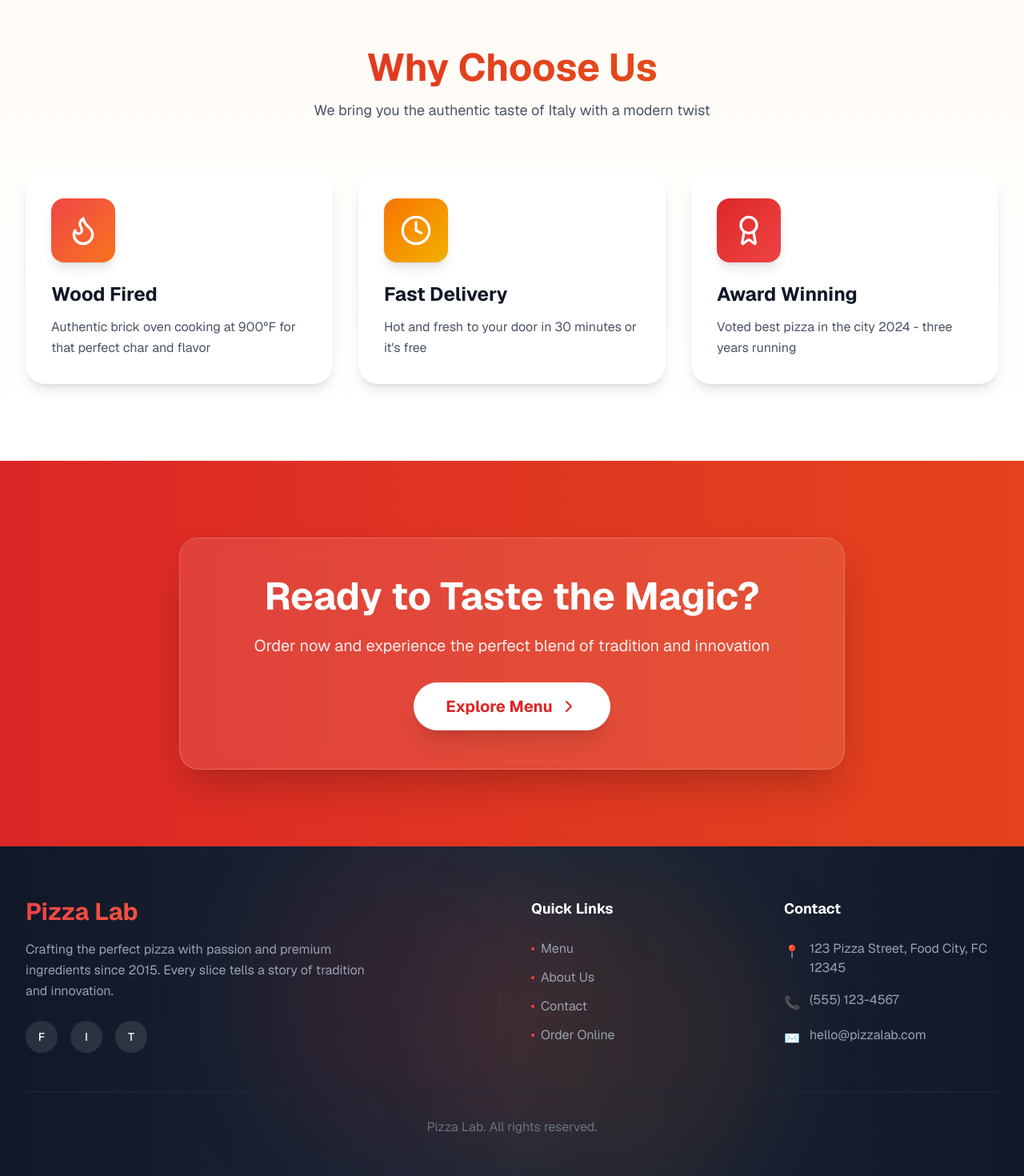
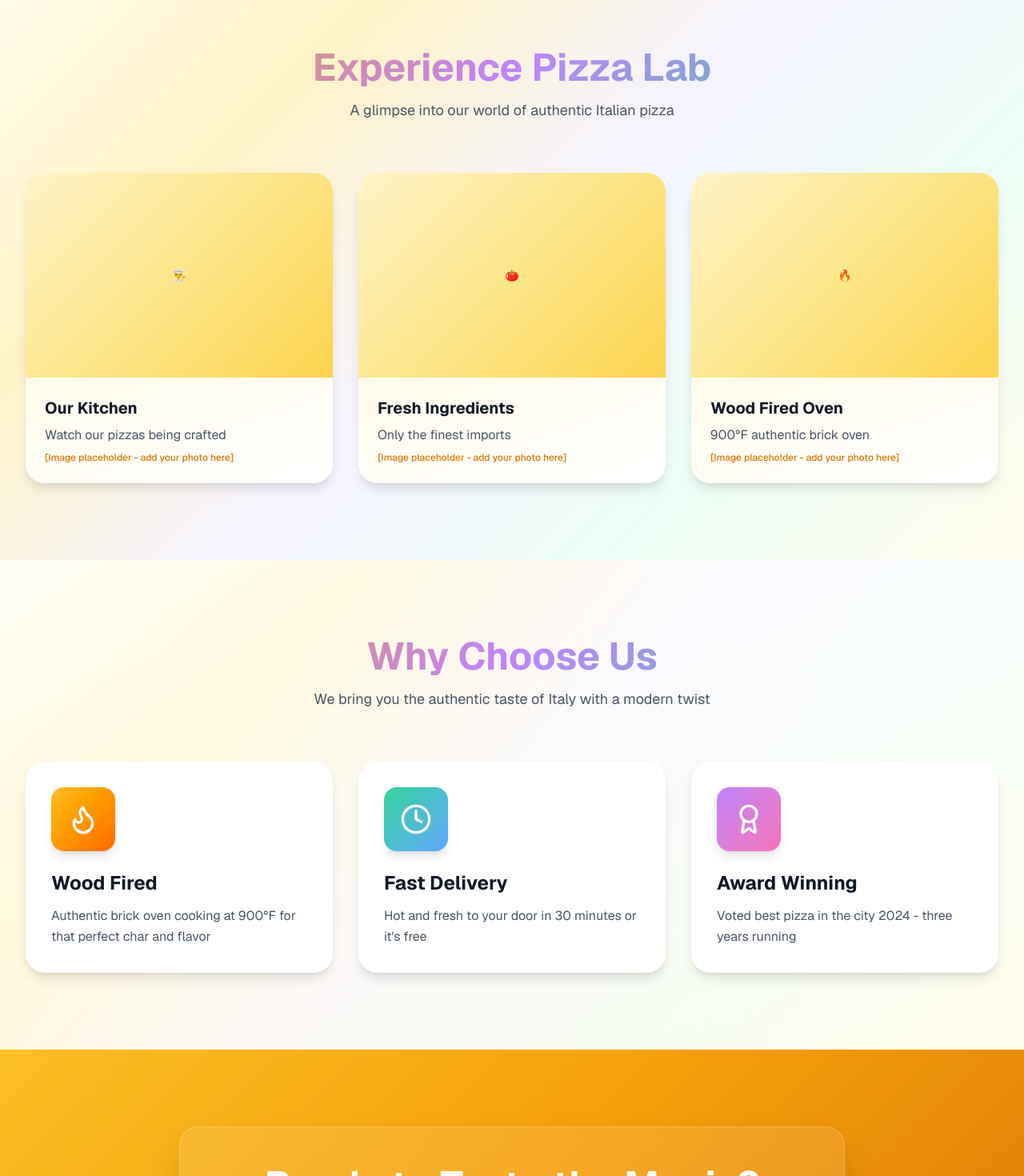
Before and after one commit to zeedo-group/pizzalab, a Next.js app: page / in a window 1280 px wide. Shown: the part 900-2370 px from the top of the page at 80% size. Built offline with nearby package versions, Linux system fonts and the light colour scheme.

Commit message:
Update-to-shiny-gold-aurora-theme

```diff
--- a/src/app/globals.css
+++ b/src/app/globals.css
@@ -5,26 +5,20 @@
   --color-foreground: var(--foreground);
   --font-sans: var(--font-geist-sans);
   --font-mono: var(--font-geist-mono);
-  --color-red-50: #fef2f2;
-  --color-red-100: #fee2e2;
-  --color-red-200: #fecaca;
-  --color-red-300: #fca5a5;
-  --color-red-400: #f87171;
-  --color-red-500: #ef4444;
-  --color-red-600: #dc2626;
-  --color-red-700: #b91c1c;
-  --color-red-800: #991b1b;
-  --color-red-900: #7f1d1d;
-  --color-orange-50: #fff7ed;
-  --color-orange-100: #ffedd5;
-  --color-orange-200: #fed7aa;
-  --color-orange-300: #fdba74;
-  --color-orange-400: #fb923c;
-  --color-orange-500: #f97316;
-  --color-orange-600: #ea580c;
-  --color-orange-700: #c2410c;
-  --color-orange-800: #9a3412;
-  --color-orange-900: #7c2d12;
+  --color-amber-50: #fffbeb;
+  --color-amber-100: #fef3c7;
+  --color-amber-200: #fde68a;
+  --color-amber-300: #fcd34d;
+  --color-amber-400: #fbbf24;
+  --color-amber-500: #f59e0b;
+  --color-amber-600: #d97706;
+  --color-amber-700: #b45309;
+  --color-amber-800: #92400e;
+  --color-amber-900: #78350f;
+  --color-aurora-purple: #c084fc;
+  --color-aurora-green: #34d399;
+  --color-aurora-blue: #60a5fa;
+  --color-aurora-pink: #f472b6;
 }
 
 :root {
@@ -47,122 +41,55 @@ body {
 }
 
 @keyframes fade-in-up {
-  from {
-    opacity: 0;
-    transform: translateY(20px);
-  }
-  to {
-    opacity: 1;
-    transform: translateY(0);
-  }
+  from { opacity: 0; transform: translateY(20px); }
+  to { opacity: 1; transform: translateY(0); }
 }
 
 @keyframes fade-in-down {
-  from {
-    opacity: 0;
-    transform: translateY(-20px);
-  }
-  to {
-    opacity: 1;
-    transform: translateY(0);
-  }
-}
-
-@keyframes fade-in-left {
-  from {
-    opacity: 0;
-    transform: translateX(-20px);
-  }
-  to {
-    opacity: 1;
-    transform: translateX(0);
-  }
-}
-
-@keyframes fade-in-right {
-  from {
-    opacity: 0;
-    transform: translateX(20px);
-  }
-  to {
-    opacity: 1;
-    transform: translateX(0);
-  }
+  from { opacity: 0; transform: translateY(-20px); }
+  to { opacity: 1; transform: translateY(0); }
 }
 
 @keyframes float {
-  0%, 100% {
-    transform: translateY(0);
-  }
-  50% {
-    transform: translateY(-10px);
-  }
+  0%, 100% { transform: translateY(0); }
+  50% { transform: translateY(-10px); }
+}
+
+@keyframes gradient-shift {
+  0% { background-position: 0% 50%; }
+  50% { background-position: 100% 50%; }
+  100% { background-position: 0% 50%; }
+}
+
+@keyframes aurora-shift {
+  0% { background-position: 0% 50%; }
+  50% { background-position: 100% 50%; }
+  100% { background-position: 0% 50%; }
 }
 
 @keyframes pulse-glow {
-  0%, 100% {
-    box-shadow: 0 0 20px rgba(220, 38, 38, 0.3);
-  }
-  50% {
-    box-shadow: 0 0 40px rgba(220, 38, 38, 0.6);
-  }
-}
-
-@keyframes gradient-shift {
-  0% {
-    background-position: 0% 50%;
-  }
-  50% {
-    background-position: 100% 50%;
-  }
-  100% {
-    background-position: 0% 50%;
-  }
+  0%, 100% { box-shadow: 0 0 20px rgba(251, 191, 36, 0.3); }
+  50% { box-shadow: 0 0 40px rgba(251, 191, 36, 0.6); }
 }
 
 @keyframes scale-in {
-  from {
-    opacity: 0;
-    transform: scale(0.9);
-  }
-  to {
-    opacity: 1;
-    transform: scale(1);
-  }
+  from { opacity: 0; transform: scale(0.9); }
+  to { opacity: 1; transform: scale(1); }
 }
 
-.animate-fade-in-up {
-  animation: fade-in-up 0.6s ease-out forwards;
-}
-
-.animate-fade-in-down {
-  animation: fade-in-down 0.6s ease-out forwards;
-}
-
-.animate-fade-in-left {
-  animation: fade-in-left 0.6s ease-out forwards;
-}
-
-.animate-fade-in-right {
-  animation: fade-in-right 0.6s ease-out forwards;
-}
-
-.animate-float {
-  animation: float 3s ease-in-out infinite;
-}
-
-.animate-pulse-glow {
-  animation: pulse-glow 2s ease-in-out infinite;
-}
-
+.animate-fade-in-up { animation: fade-in-up 0.6s ease-out forwards; }
+.animate-fade-in-down { animation: fade-in-down 0.6s ease-out forwards; }
+.animate-float { animation: float 3s ease-in-out infinite; }
 .animate-gradient {
   background-size: 200% 200%;
   animation: gradient-shift 3s ease infinite;
 }
-
-.animate-scale-in {
-  animation: scale-in 0.5s ease-out forwards;
+.animate-aurora {
+  background-size: 400% 400%;
+  animation: aurora-shift 8s ease infinite;
 }
+.animate-pulse-glow { animation: pulse-glow 2s ease-in-out infinite; }
+.animate-scale-in { animation: scale-in 0.5s ease-out forwards; }
 
 .line-clamp-2 {
   display: -webkit-box;
@@ -171,12 +98,37 @@ body {
   overflow: hidden;
 }
 
-.bg-pattern {
-  background-image: radial-gradient(circle at 1px 1px, rgba(0,0,0,0.05) 1px, transparent 0);
-  background-size: 20px 20px;
+.bg-aurora-gradient {
+  background: linear-gradient(135deg, #fbbf24 0%, #f59e0b 25%, #c084fc 50%, #34d399 75%, #fbbf24 100%);
 }
 
-.bg-dots {
-  background-image: radial-gradient(circle, rgba(220, 38, 38, 0.1) 1px, transparent 1px);
-  background-size: 30px 30px;
+.bg-aurora-subtle {
+  background: linear-gradient(135deg, #fffbeb 0%, #fef3c7 25%, #f5f3ff 50%, #ecfdf5 75%, #fffbeb 100%);
 }
+
+.bg-aurora-hero {
+  background: linear-gradient(135deg, #f59e0b 0%, #fbbf24 20%, #c084fc 40%, #34d399 60%, #60a5fa 80%, #f59e0b 100%);
+}
+
+.bg-shiny-orange {
+  background: linear-gradient(135deg, #fbbf24 0%, #f59e0b 50%, #d97706 100%);
+}
+
+.text-aurora-gradient {
+  background: linear-gradient(135deg, #f59e0b, #c084fc, #34d399);
+  -webkit-background-clip: text;
+  -webkit-text-fill-color: transparent;
+  background-clip: text;
+}
+
+.placeholder-image {
+  background: linear-gradient(135deg, #fef3c7 0%, #fde68a 50%, #fcd34d 100%);
+  display: flex;
+  align-items: center;
+  justify-content: center;
+  color: #92400e;
+  font-weight: 600;
+  font-size: 0.875rem;
+  text-align: center;
+  padding: 1rem;
+}
--- a/src/app/page.tsx
+++ b/src/app/page.tsx
@@ -9,15 +9,15 @@ export default function Home() {
     <div className="pt-16">
       {/* Hero Section */}
       <section className="relative min-h-screen flex items-center justify-center overflow-hidden">
-        {/* Animated background layers */}
-        <div className="absolute inset-0 bg-gradient-to-br from-red-600 via-orange-500 to-yellow-500 animate-gradient" />
-        <div className="absolute inset-0 bg-[url('/pizza-bg.svg')] bg-cover bg-center opacity-30 mix-blend-overlay" />
+        <div className="absolute inset-0 bg-aurora-hero animate-aurora opacity-90" />
         <div className="absolute inset-0 bg-pattern opacity-30" />
+        <div className="absolute inset-0 bg-gradient-to-b from-transparent via-black/10 to-black/30" />
 
-        {/* Floating decorative elements */}
-        <div className="absolute top-20 left-10 w-32 h-32 bg-white/10 rounded-full blur-3xl animate-float" />
-        <div className="absolute bottom-20 right-10 w-48 h-48 bg-orange-300/20 rounded-full blur-3xl animate-float" style={{ animationDelay: "1s" }} />
-        <div className="absolute top-1/2 left-1/4 w-24 h-24 bg-red-300/20 rounded-full blur-2xl animate-float" style={{ animationDelay: "2s" }} />
+        {/* Floating aurora orbs */}
+        <div className="absolute top-20 left-10 w-32 h-32 bg-aurora-purple/30 rounded-full blur-3xl animate-float" />
+        <div className="absolute bottom-20 right-10 w-48 h-48 bg-aurora-green/30 rounded-full blur-3xl animate-float" style={{ animationDelay: "1s" }} />
+        <div className="absolute top-1/2 left-1/4 w-24 h-24 bg-aurora-blue/30 rounded-full blur-2xl animate-float" style={{ animationDelay: "2s" }} />
+        <div className="absolute top-1/3 right-1/4 w-20 h-20 bg-aurora-pink/20 rounded-full blur-2xl animate-float" style={{ animationDelay: "1.5s" }} />
 
         <div className="relative z-10 text-center text-white px-4 max-w-5xl mx-auto">
           <motion.div
@@ -57,13 +57,13 @@ export default function Home() {
           >
             <Link
               href="/menu"
-              className="group bg-white text-red-600 px-10 py-5 rounded-full font-bold text-xl hover:bg-gray-100 transition-all shadow-2xl hover:shadow-white/50 hover:scale-105 flex items-center justify-center gap-2"
+              className="group bg-white text-amber-600 px-10 py-5 rounded-full font-bold text-xl hover:bg-gray-100 transition-all shadow-2xl hover:shadow-white/50 hover:scale-105 flex items-center justify-center gap-2"
             >
               View Menu <ChevronRight className="w-6 h-6 group-hover:translate-x-1 transition-transform" />
             </Link>
             <Link
               href="/order"
-              className="border-2 border-white text-white px-10 py-5 rounded-full font-bold text-xl hover:bg-white hover:text-red-600 transition-all shadow-2xl hover:scale-105"
+              className="border-2 border-white text-white px-10 py-5 rounded-full font-bold text-xl hover:bg-white hover:text-amber-600 transition-all shadow-2xl hover:scale-105"
             >
               Order Now
             </Link>
@@ -78,9 +78,9 @@ export default function Home() {
         </div>
       </section>
 
-      {/* Features Section */}
+      {/* Image Gallery Section */}
       <section className="py-24 bg-white relative overflow-hidden">
-        <div className="absolute inset-0 bg-gradient-to-b from-orange-50/50 to-transparent" />
+        <div className="absolute inset-0 bg-aurora-subtle" />
         <div className="max-w-7xl mx-auto px-4 sm:px-6 lg:px-8 relative">
           <motion.div
             initial={{ opacity: 0, y: 20 }}
@@ -88,7 +88,54 @@ export default function Home() {
             viewport={{ once: true }}
             className="text-center mb-16"
           >
-            <h2 className="text-5xl font-bold mb-4 bg-gradient-to-r from-red-600 to-orange-600 bg-clip-text text-transparent">
+            <h2 className="text-5xl font-bold mb-4 text-aurora-gradient">
+              Experience Pizza Lab
+            </h2>
+            <p className="text-gray-600 text-lg max-w-2xl mx-auto">
+              A glimpse into our world of authentic Italian pizza
+            </p>
+          </motion.div>
+
+          <div className="grid grid-cols-1 md:grid-cols-3 gap-8">
+            {[
+              { title: "Our Kitchen", emoji: "👨‍🍳", desc: "Watch our pizzas being crafted" },
+              { title: "Fresh Ingredients", emoji: "🍅", desc: "Only the finest imports" },
+              { title: "Wood Fired Oven", emoji: "🔥", desc: "900°F authentic brick oven" },
+            ].map((item, i) => (
+              <motion.div
+                key={item.title}
+                initial={{ opacity: 0, y: 30 }}
+                whileInView={{ opacity: 1, y: 0 }}
+                viewport={{ once: true }}
+                transition={{ delay: i * 0.2 }}
+                whileHover={{ y: -10, scale: 1.02 }}
+                className="group relative bg-white rounded-3xl overflow-hidden shadow-lg hover:shadow-2xl transition-all duration-300"
+              >
+                <div className="h-64 placeholder-image text-6xl">
+                  {item.emoji}
+                </div>
+                <div className="p-6 bg-gradient-to-br from-amber-50 to-white">
+                  <h3 className="text-xl font-bold mb-2 text-gray-900">{item.title}</h3>
+                  <p className="text-gray-600">{item.desc}</p>
+                  <p className="text-xs text-amber-600 mt-2 font-medium">[Image placeholder - add your photo here]</p>
+                </div>
+              </motion.div>
+            ))}
+          </div>
+        </div>
+      </section>
+
+      {/* Features Section */}
+      <section className="py-24 bg-gradient-to-b from-white to-amber-50 relative overflow-hidden">
+        <div className="absolute inset-0 bg-aurora-subtle opacity-50" />
+        <div className="max-w-7xl mx-auto px-4 sm:px-6 lg:px-8 relative">
+          <motion.div
+            initial={{ opacity: 0, y: 20 }}
+            whileInView={{ opacity: 1, y: 0 }}
+            viewport={{ once: true }}
+            className="text-center mb-16"
+          >
+            <h2 className="text-5xl font-bold mb-4 text-aurora-gradient">
               Why Choose Us
             </h2>
             <p className="text-gray-600 text-lg max-w-2xl mx-auto">
@@ -102,19 +149,19 @@ export default function Home() {
                 icon: Flame,
                 title: "Wood Fired",
                 desc: "Authentic brick oven cooking at 900°F for that perfect char and flavor",
-                color: "from-red-500 to-orange-500"
+                color: "from-amber-400 to-orange-500"
               },
               {
                 icon: Clock,
                 title: "Fast Delivery",
                 desc: "Hot and fresh to your door in 30 minutes or it's free",
-                color: "from-orange-500 to-yellow-500"
+                color: "from-aurora-green to-aurora-blue"
               },
               {
                 icon: Award,
                 title: "Award Winning",
                 desc: "Voted best pizza in the city 2024 - three years running",
-                color: "from-red-600 to-red-500"
+                color: "from-aurora-purple to-aurora-pink"
               },
             ].map((feature, i) => (
               <motion.div
@@ -142,8 +189,8 @@ export default function Home() {
 
       {/* CTA Section */}
       <section className="py-24 relative overflow-hidden">
-        <div className="absolute inset-0 bg-gradient-to-r from-red-600 to-orange-600 animate-gradient" />
-        <div className="absolute inset-0 bg-dots" />
+        <div className="absolute inset-0 bg-shiny-orange animate-gradient" />
+        <div className="absolute inset-0 bg-pattern opacity-20" />
         <div className="max-w-4xl mx-auto px-4 sm:px-6 lg:px-8 relative text-center">
           <motion.div
             initial={{ opacity: 0, scale: 0.9 }}
@@ -159,7 +206,7 @@ export default function Home() {
             </p>
             <Link
               href="/menu"
-              className="inline-flex items-center gap-2 bg-white text-red-600 px-10 py-4 rounded-full font-bold text-xl hover:bg-gray-100 transition-all shadow-xl hover:scale-105"
+              className="inline-flex items-center gap-2 bg-white text-amber-600 px-10 py-4 rounded-full font-bold text-xl hover:bg-gray-100 transition-all shadow-xl hover:scale-105"
             >
               Explore Menu <ChevronRight className="w-6 h-6" />
             </Link>
--- a/src/components/Footer.tsx
+++ b/src/components/Footer.tsx
@@ -6,10 +6,9 @@ import Link from "next/link";
 export default function Footer() {
   return (
     <footer className="relative bg-gradient-to-r from-gray-900 via-gray-800 to-gray-900 text-white mt-auto overflow-hidden">
-      {/* Animated background pattern */}
       <div className="absolute inset-0 bg-pattern opacity-10" />
-      <div className="absolute top-0 left-1/4 w-96 h-96 bg-red-600/10 rounded-full blur-3xl" />
-      <div className="absolute bottom-0 right-1/4 w-96 h-96 bg-orange-600/10 rounded-full blur-3xl" />
+      <div className="absolute top-0 left-1/4 w-96 h-96 bg-amber-500/10 rounded-full blur-3xl" />
+      <div className="absolute bottom-0 right-1/4 w-96 h-96 bg-aurora-purple/10 rounded-full blur-3xl" />
 
       <div className="max-w-7xl mx-auto px-4 sm:px-6 lg:px-8 py-16 relative">
         <div className="grid grid-cols-1 md:grid-cols-4 gap-12">
@@ -19,7 +18,7 @@ export default function Footer() {
               whileInView={{ opacity: 1, y: 0 }}
               viewport={{ once: true }}
             >
-              <h3 className="text-3xl font-bold bg-gradient-to-r from-red-500 to-orange-500 bg-clip-text text-transparent mb-4">
+              <h3 className="text-3xl font-bold bg-shiny-orange bg-clip-text text-transparent mb-4">
                 Pizza Lab
               </h3>
               <p className="text-gray-400 mb-6 max-w-md leading-relaxed">
@@ -32,7 +31,7 @@ export default function Footer() {
                     key={social}
                     href="#"
                     whileHover={{ scale: 1.1, y: -2 }}
-                    className="w-10 h-10 rounded-full bg-white/10 flex items-center justify-center hover:bg-gradient-to-r hover:from-red-600 hover:to-orange-600 transition-all text-sm font-medium"
+                    className="w-10 h-10 rounded-full bg-white/10 flex items-center justify-center hover:bg-shiny-orange transition-all text-sm font-medium"
                   >
                     {social[0]}
                   </motion.a>
@@ -61,7 +60,7 @@ export default function Footer() {
                       href={link.href}
                       className="text-gray-400 hover:text-white transition-colors flex items-center gap-2 group"
                     >
-                      <span className="w-1 h-1 bg-red-500 rounded-full group-hover:w-2 group-hover:h-2 transition-all" />
+                      <span className="w-1 h-1 bg-amber-500 rounded-full group-hover:w-2 group-hover:h-2 transition-all" />
                       {link.label}
                     </Link>
                   </li>
@@ -80,15 +79,15 @@ export default function Footer() {
               <h4 className="text-lg font-bold mb-6 text-white">Contact</h4>
               <ul className="space-y-4">
                 <li className="flex items-start gap-3 text-gray-400">
-                  <span className="text-red-500 mt-1">📍</span>
+                  <span className="text-amber-500 mt-1">📍</span>
                   <span>123 Pizza Street, Food City, FC 12345</span>
                 </li>
                 <li className="flex items-start gap-3 text-gray-400">
-                  <span className="text-red-500 mt-1">📞</span>
+                  <span className="text-amber-500 mt-1">📞</span>
                   <span>(555) 123-4567</span>
                 </li>
                 <li className="flex items-start gap-3 text-gray-400">
-                  <span className="text-red-500 mt-1">✉️</span>
+                  <span className="text-amber-500 mt-1">✉️</span>
                   <span>hello@pizzalab.com</span>
                 </li>
               </ul>
```
Also changed, not shown: src/app/about/page.tsx (+17 -7 lines), src/app/contact/page.tsx (+23 -60 lines), src/app/menu/page.tsx (+3 -4 lines), src/app/order/page.tsx (+8 -8 lines), src/components/Cart.tsx (+6 -6 lines), src/components/MenuCard.tsx (+7 -6 lines), src/components/Navbar.tsx (+6 -6 lines), 1 other file (tests, documents, lock files or other folders).
